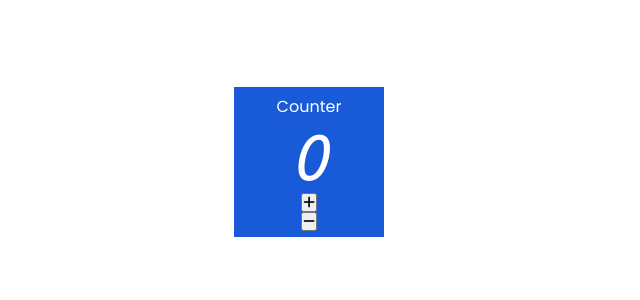
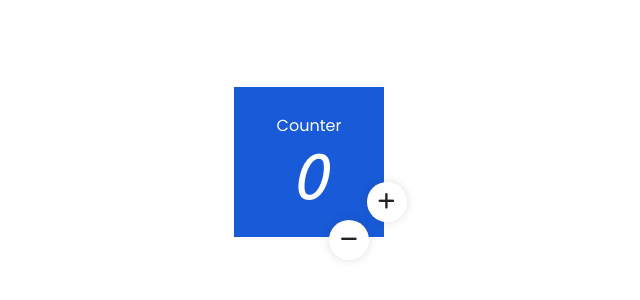
Before and after one commit to IsraelSantizo98/contadorJS, a plain HTML site: page index.html in a window 1280 px wide. Shown: the part 238-538 px from the top of the page, without its empty margins (331-971 px from the left). Drawn offline with Linux system fonts and the light colour scheme.

Commit message:
Estilos y posicionamiento de botones

```diff
--- a/css/style.css
+++ b/css/style.css
@@ -29,3 +29,23 @@ body{
 .heading{
     font-family: 'Poppins', sans-serif;
 }
+button{
+    width: 40px;
+    height: 40px;
+    position: absolute;
+    cursor: pointer;
+    font-size: 1.2rem;
+    background-color: white;
+    color: rgb(34, 34, 34);
+    box-shadow: 0 0 10px rgba(51, 51, 51, 0.158);
+    border: none;
+    border-radius: 50px;
+}
+.decr{
+    bottom: -15%;
+    right: 10%;
+}
+.incr{
+    bottom: 10%;
+    right: -15%;
+}
```
